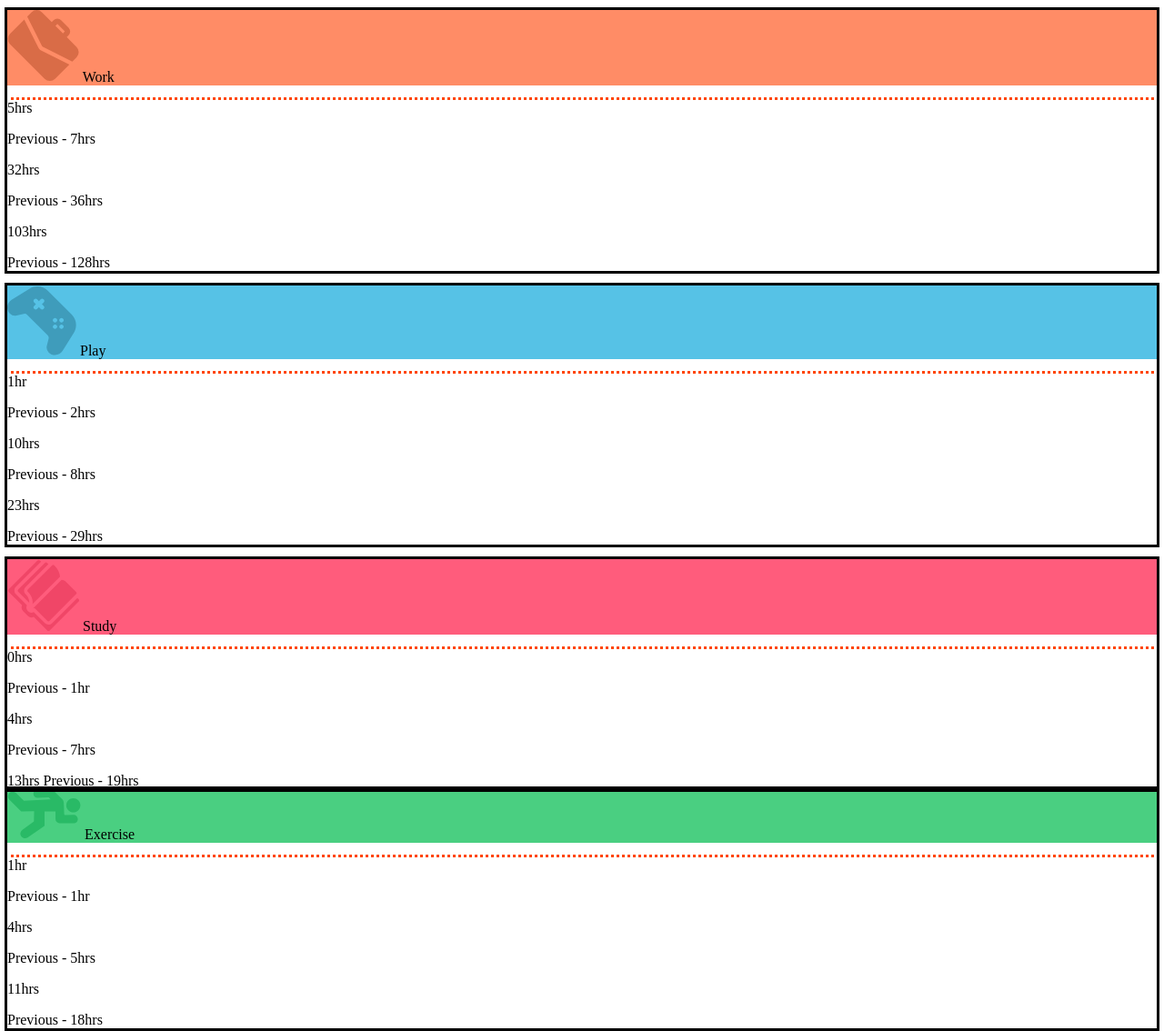
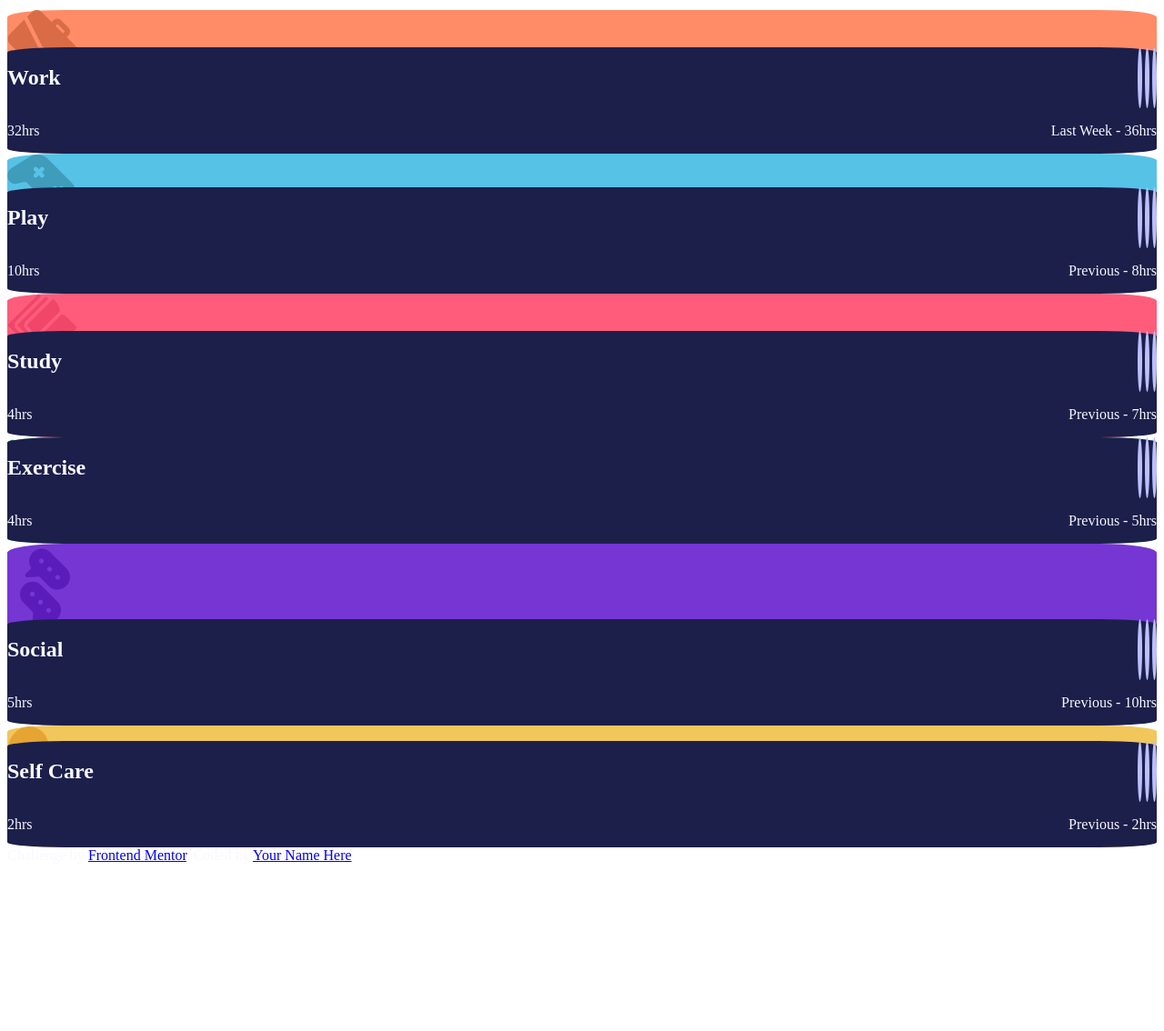
Before and after one commit to Jenna59/time-tracker-dashboard, a website: page index.html in a window 1280 px wide. Shown: the part 404-1538 px from the top of the page at 91% size. After the commit the page ends 1362 px from the top, so only its background shows below. Drawn offline with Linux system fonts and the light colour scheme.

Commit message:
did basic z-index for activity card layout

```diff
--- a/index.html
+++ b/index.html
@@ -24,93 +24,111 @@
     </div>
   </article>
 
-  <article class="article-card">
-    <header class="accent-orange">
+  <article class="activity-card accent-orange">
     <img src="./images/icon-work.svg" alt="briefcase icon">
-      Work
+    <div class="activity-card-content card-dark-blue">
+      <header>
+        <img src="./images/icon-ellipsis.svg" alt="ellipsis icon">
+        <h2>Work</h2>
       </header>
-    <div class="article-card-body">
-      <p>5hrs</p> <!-- daily -->
-      <p>Previous - 7hrs</p> <!-- daily -->
+      <div class="card-body-txt">
+      <!--<p>5hrs</p>  daily -->
+      <!--<p>Previous - 7hrs</p>  daily -->
         <p>32hrs</p> <!-- weekly -->
-      <p>Previous - 36hrs</p> <!-- weekly -->
-      <p>103hrs</p> <!-- monthly -->
-      <p>Previous - 128hrs</p> <!-- monthly -->
+        <p>Last Week - 36hrs</p> <!-- weekly -->
+      <!-- <p>103hrs</p> monthly -->
+      <!-- <p>Previous - 128hrs</p> monthly -->
+      </div>
     </div>
   </article>
 
-  <article class="article-card">
-    <header class="accent-soft-blue">
+  <article class="activity-card accent-soft-blue">
     <img src="./images/icon-play.svg" alt="game controller icon">
-      Play
+    <div class="activity-card-content card-dark-blue">
+      <header>
+        <img src="./images/icon-ellipsis.svg" alt="ellipsis icon">
+        <h2>Play</h2>
       </header>
-    <div class="article-card-body">
-      <p>1hr</p> <!-- daily -->
-      <p>Previous - 2hrs</p> <!-- daily -->
+      <div class="card-body-txt">
+        <!-- <p>1hr</p> daily -->
+        <!-- <p>Previous - 2hrs</p> daily -->
         <p>10hrs</p> <!-- weekly -->
         <p>Previous - 8hrs</p> <!-- weekly -->
-      <p>23hrs</p> <!-- monthly -->
-      <p>Previous - 29hrs</p> <!-- monthly -->
+        <!-- <p>23hrs</p> monthly -->
+        <!-- <p>Previous - 29hrs</p> monthly -->
+      </div>
     </div>
   </article>
 
-  <article class="article-card">
-    <header class="accent-red">
+  <article class="activity-card accent-red">
     <img src="./images/icon-study.svg" alt="book icon">
-      Study
+    <div class="activity-card-content card-dark-blue">
+      <header>
+        <img src="./images/icon-ellipsis.svg" alt="ellipsis icon">
+        <h2>Study</h2>
       </header>
-    <div class="article-card-body">
-      <p>0hrs</p> <!-- daily -->
-      <p>Previous - 1hr</p> <!-- daily -->
+      <div class="card-body-txt">
+        <!-- <p>0hrs</p> daily -->
+        <!-- <p>Previous - 1hr</p> daily -->
         <p>4hrs</p> <!-- weekly -->
         <p>Previous - 7hrs</p> <!-- weekly -->
-      13hrs <!-- monthly -->
-      Previous - 19hrs <!-- monthly -->
+        <!-- <p>13hrs</p> monthly -->
+        <!-- <p>Previous - 19hrs</p> monthly -->
+      </div>
     </div>
   </article>
 
-  <article class="article-card">
-    <header class="accent-green">
+  <article class="activity-card accent-green">
     <img src="./images/icon-exercise.svg" alt="person running icon">
-      Exercise
+    <div class="activity-card-content card-dark-blue">
+      <header>
+        <img src="./images/icon-ellipsis.svg" alt="ellipsis icon">
+        <h2>Exercise</h2>
       </header>
-    <div class="article-card-body">
-      <p>1hr</p> <!-- daily -->
-      <p>Previous - 1hr</p> <!-- daily -->
+      <div class="card-body-txt">
+        <!-- <p>1hr</p> daily -->
+        <!-- <p>Previous - 1hr</p> daily -->
         <p>4hrs</p> <!-- weekly -->
         <p>Previous - 5hrs</p> <!-- weekly -->
-      <p>11hrs</p> <!-- monthly -->
-      <p>Previous - 18hrs</p> <!-- monthly -->
+        <!-- <p>11hrs</p> monthly -->
+        <!-- <p>Previous - 18hrs</p> monthly -->
+      </div>
     </div>
   </article>
 
-  <article class="article-card">
-    <header class="accent-purple">
+  <article class="activity-card accent-purple">
     <img src="./images/icon-social.svg" alt="text bubble icon">
-      Social
+    <div class="activity-card-content card-dark-blue">
+      <header>
+        <img src="./images/icon-ellipsis.svg" alt="ellipsis icon">
+        <h2>Social</h2>
       </header>
-    <div class="article-card-body">
-      <p>1hr</p> <!-- daily -->
-      <p>Previous - 3hrs</p> <!-- daily -->
+      <div class="card-body-txt">
+        <!-- <p>1hr</p> daily -->
+        <!-- <p>Previous - 3hrs</p> daily -->
         <p>5hrs</p> <!-- weekly -->
         <p>Previous - 10hrs</p> <!-- weekly -->
-      <p>21hrs</p> <!-- monthly -->
-      <p>Previous - 23hrs</p> <!-- monthly -->
+        <!-- <p>21hrs</p> monthly -->
+        <!-- <p>Previous - 23hrs</p> monthly -->
+      </div>
     </div>
   </article>
 
-  <article class="article-card">
-    <header class="accent-yellow">
+  <article class="activity-card accent-yellow">
     <img src="./images/icon-self-care.svg" alt="heart icon">
-      Self Care
+    <div class="activity-card-content card-dark-blue">
+      <header>
+        <img src="./images/icon-ellipsis.svg" alt="ellipsis icon">
+        <h2>Self Care</h2>
       </header>
-    <div class="article-card-body">
-      <p>0hrs</p> <!-- daily -->
-      <p>Previous - 1hr</p> <!-- daily -->
+      <div class="card-body-txt">
+        <!-- <p>0hrs</p> daily -->
+        <!-- <p>Previous - 1hr</p> daily -->
         <p>2hrs</p> <!-- weekly -->
         <p>Previous - 2hrs</p> <!-- weekly -->
-      7hrs <!-- monthly -->
-      <p>Previous - 11hrs</p> <!-- monthly -->
+        <!-- <p>7hrs</p> monthly -->
+        <!-- <p>Previous - 11hrs</p> monthly -->
+      </div>
     </div >
   </article>
 
--- a/styles/scss/main.scss
+++ b/styles/scss/main.scss
@@ -1,6 +1,19 @@
+/* *** Helpers *** */
+
+// set text color so it can be seen on dark background
+html {
+  color:ghostwhite;
+}
+
+//set outline on card divs
+/* div {
+  outline: 3px dotted orangered;
+} */
+
 /* *** Variables *** */
 
-/* Colors */
+/* ** Colors ** */
+/* Accent */
 $accent-color-blue: hsl(246, 80%, 60%);
 $accent-color-orange: hsl(15, 100%, 70%);
 $accent-color-soft-blue: hsl(195, 74%, 62%);
@@ -9,10 +22,10 @@ $accent-color-green: hsl(145, 58%, 55%);
 $accent-color-purple: hsl(264, 64%, 52%);
 $accent-color-yellow: hsl(43, 84%, 65%);
 
-.article-card {
-  outline: 3px solid black;
-}
+/* Primary */
+$dark-blue:hsl(235, 46%, 20%);
 
+// assign each color to a reusable class
 .accent-orange {
   background-color: $accent-color-orange;
 }
@@ -37,6 +50,52 @@ $accent-color-yellow: hsl(43, 84%, 65%);
   background-color: $accent-color-yellow;
 }
 
-div {
-  outline: 3px dotted orangered;
+.card-dark-blue {
+  background-color: $dark-blue;
 }
+
+/* *** Styling *** */
+
+/* ** Base ** */
+*,
+::before,
+::after {
+  box-sizing: border-box; /* 1 */
+  background-repeat: no-repeat; /* 2 */
+}
+
+/* ** Card ** */
+
+/* Activity Card */
+.activity-card {
+  border-radius: 5%;
+  display: grid;
+  grid-template-rows: 1fr 1fr; // two rows of the same size
+  img {
+    grid-row: 1;
+    grid-column: 1;
+    z-index: 1;
+  }
+}
+
+.activity-card-content {
+  border-radius: inherit; //inherit the border-radius of the parent
+  width: 100%;
+  grid-row: 1 / 3;
+  grid-column: 1;
+  z-index: 2;
+  height: fit-content;
+  align-self: end;
+  // display: grid;
+  header, .card-body-txt {
+    display: flex;
+    justify-content: space-between;
+  }
+  //change order of layout in flex container
+  h2 {
+    order: 1;
+  }
+  img {
+    order: 2;
+  }
+}
```
Also changed, not shown: CHANGELOG.md, styles/css/main.css, 1 other file. Lines whose indentation alone changed are shown as unchanged.
